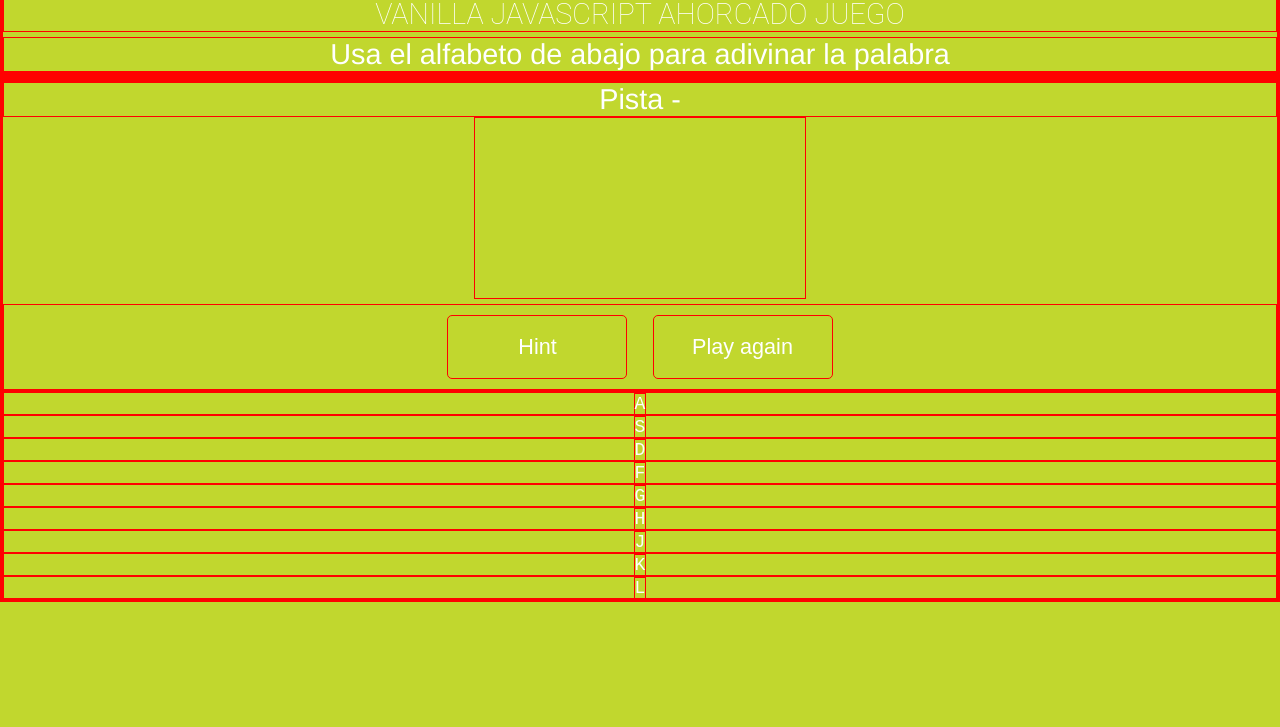
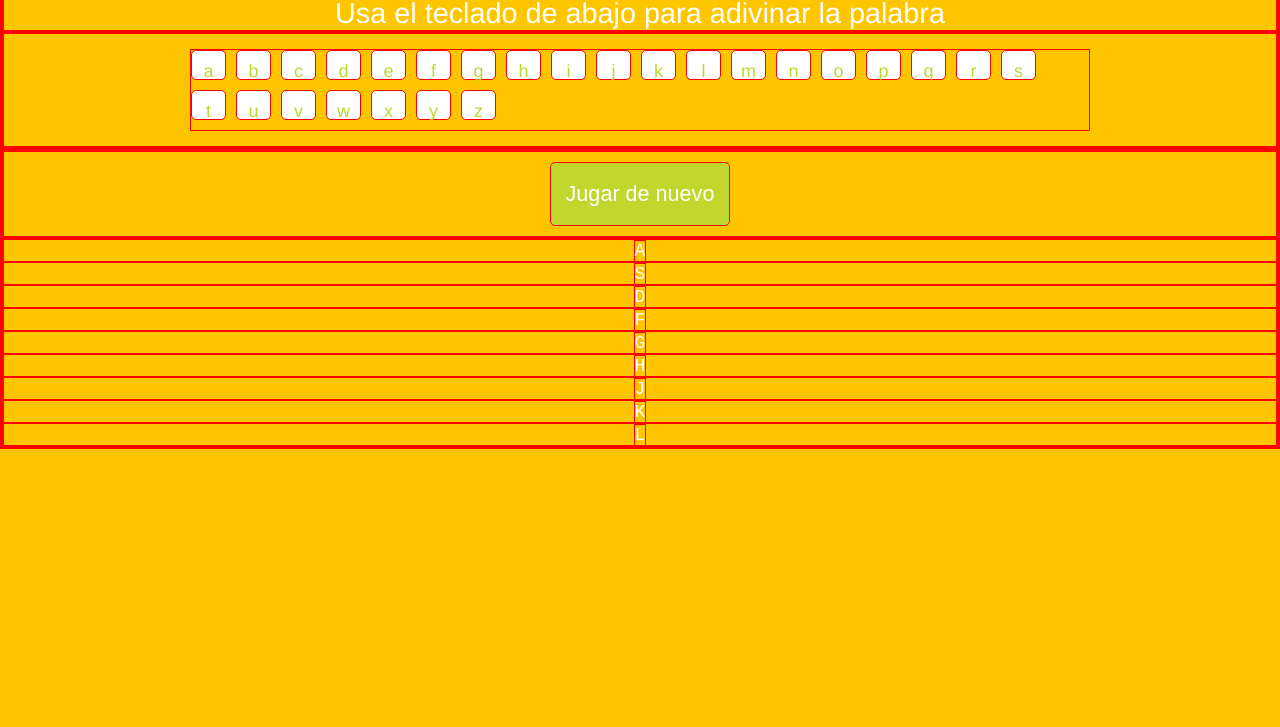
Before and after one commit to iukones/juego_ahorcado, a plain HTML site: page index.html in a window 1280 px wide. Shown: the part 73-800 px from the top of the page. Drawn offline with Linux system fonts and the light colour scheme.

Commit message:
se genera teclado dinamico con ciclo 'for'

```diff
--- a/assets/css/style.css
+++ b/assets/css/style.css
@@ -94,7 +94,7 @@ header, footer, nav, section, article, hgroup, figure {
 
 
 body {
-  background: #c1d72e;
+  background: #ffc600;
   font-family: "HelveticaNeue-Light", "Helvetica Neue Light", "Helvetica Neue", Helvetica, Arial, "Lucida Grande", sans-serif;
   color: #fff;
   height: 100%;
@@ -137,18 +137,18 @@ p {
   font-size: 1.6em;
 }
 
-#alphabet {
+#abecedario {
   margin: 15px auto;
   padding: 0;
   max-width: 900px;
 }
-#alphabet:after {
+#abecedario:after {
   content: "";
   display: table;
   clear: both;
 }
 
-#alphabet li {
+#abecedario li {
   float: left;
   margin: 0 10px 10px 0;
   list-style: none;
@@ -164,7 +164,7 @@ p {
   -khtml-border-radius: 5px;
   border: solid 1px #fff;
 }
-#alphabet li:hover {
+#abecedario li:hover {
   background: #c1d72e;
   border: solid 1px #fff;
   color: #fff;
--- a/assets/js/scripts.js
+++ b/assets/js/scripts.js
@@ -12,10 +12,10 @@
 // ejemplo activar y desactivar foco en botones
 
 document.addEventListener('keydown', function (e) {
-    console.log(e.keyCode);
+    console.log(e.key);
 });
 
-function ahorcado() {
+function ahorcado () {
 
     var palabra;
     var adivinaPalabra;
@@ -29,16 +29,19 @@ function ahorcado() {
         'y', 'z'
     ];
 
-    var teclado = function () {
-        teclas = document.getElementById('buttons');
-        letras = document.createElement('ul');
-
-        for (let i = 0; i < abecedario.length; i++) {
-            const letras = abecedario[i];
-
+    // crear teclado con abecedario
+function teclado() {
+    var teclas = document.getElementById('buttons');
+    var letras = document.createElement('ul');
+    for (var i = 0; i < abecedario.length; i++) {
+        letras.id = 'abecedario';
+        var listaLetras = document.createElement('li');
+        listaLetras.id = 'letras';
+        listaLetras.innerHTML = abecedario[i];
+        teclas.appendChild(letras);
+        letras.appendChild(listaLetras);
         }
-
     }
-
-
+    teclado();
 }
+ahorcado();
--- a/index.html
+++ b/index.html
@@ -12,28 +12,28 @@
 
     <div class="wrapper">
         <h1>ahorcado</h1>
-         <h2>Vanilla JavaScript ahorcado Juego</h2>
-         <p>Usa el alfabeto de abajo para adivinar la palabra </p>
+
+         <p>Usa el teclado de abajo para adivinar la palabra </p>
      </div>
 
      <div class="wrapper">
 
        <div id="buttons"></div>
 
-       <p id="catagoryName"></p>
+
 
        <div id="hold"></div>
 
        <p id="mylives"></p>
 
-       <p id="clue">Pista -</p>
 
-       <canvas id="stickman">This Text will show if the Browser does NOT support HTML5 Canvas tag</canvas>
+
+
 
        <div class="container">
 
-         <button id="hint">Hint</button>
-         <button id="reset">Play again</button>
+
+         <button id="reset">Jugar de nuevo</button>
 
        </div>
 
```
